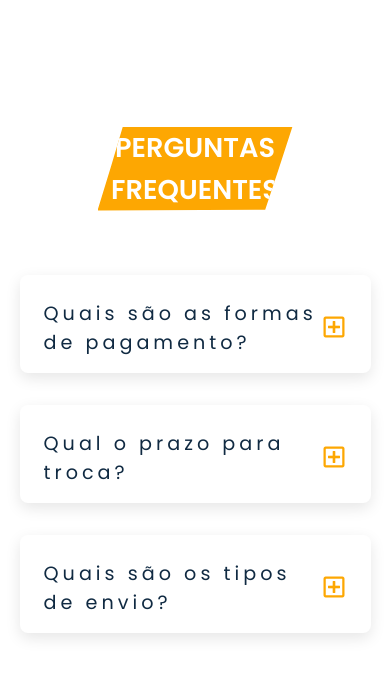
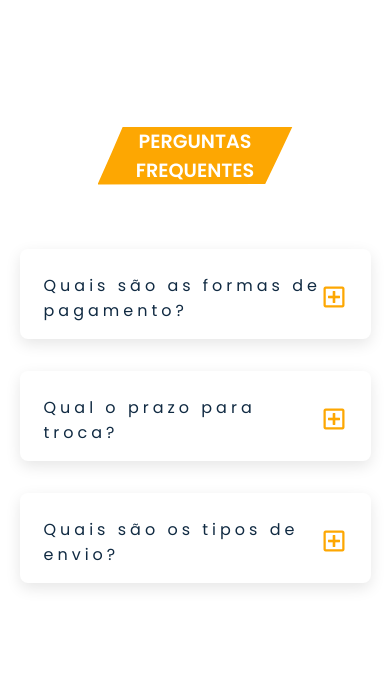
Before and after one commit to lilian-rangel/Projeto-FAQ, a plain HTML site: page index.html in a window 390 px wide. Drawn offline with Linux system fonts and the light colour scheme.

Commit message:
:sparkles: feat: add media query

```diff
--- a/assets/css/styles.css
+++ b/assets/css/styles.css
@@ -107,3 +107,20 @@
   .show-text .plus-icon {
     display: none;
   }
+
+  /* media querys*/
+
+  @media (max-width: 768px) {
+    .title h2 {
+        font-size: 1.5rem;
+    }
+  }
+
+  @media (max-width: 425px) {
+    .title h2 {
+        font-size: 1.2rem;
+    }
+    .question-title p {
+        font-size: 1rem;
+    }
+  }
```
